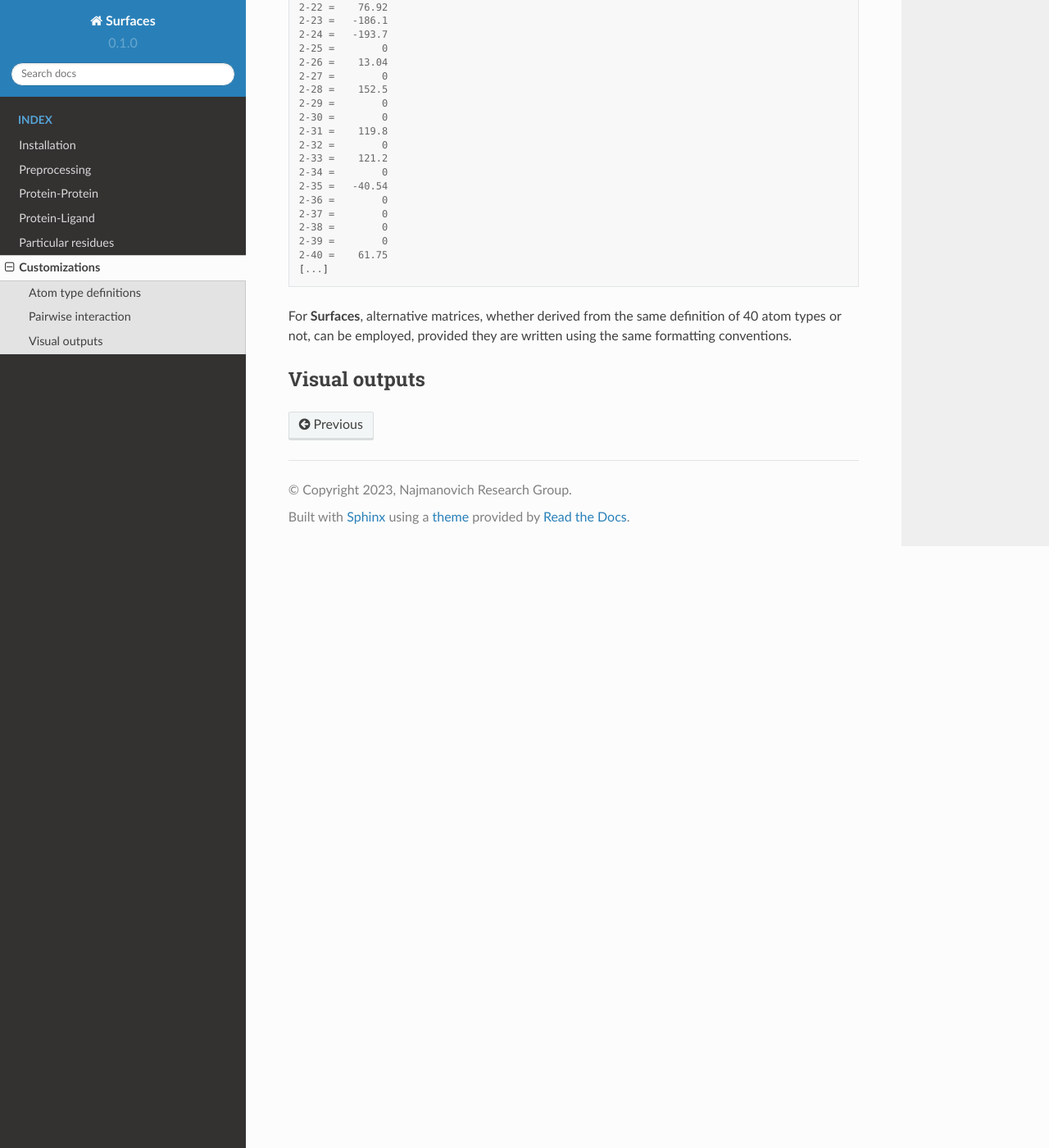
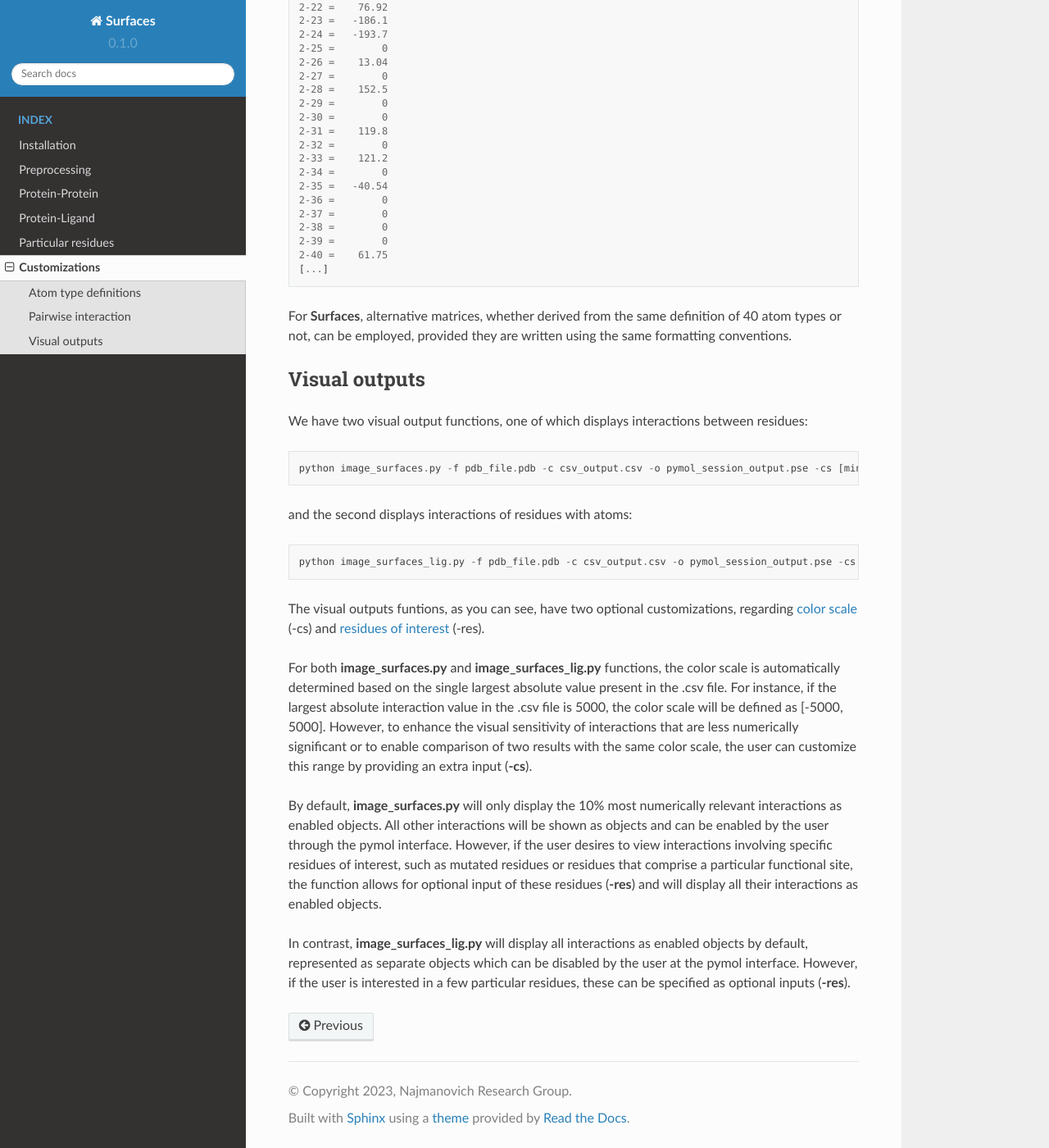
Before and after one commit to nataliateruel/Surfaces_tutorial, a Sphinx documentation site: the page built from docs/source/Customizations.rst, in a window 1280 px wide and 1400 px high, scrolled down 1966 px. Shown: the whole window at 82% size. Built offline with Sphinx 7.4.7 and the Read the Docs theme 2.0.0, drawn with Linux system fonts in a browser that asks for light colours.

Commit message:
Update Customizations.rst

```diff
--- a/docs/source/Customizations.rst
+++ b/docs/source/Customizations.rst
@@ -121,3 +121,19 @@ For **Surfaces**, alternative matrices, whether derived from the same definition
 
 Visual outputs
 ------------
+
+We have two visual output functions, one of which displays interactions between residues::
+
+      python image_surfaces.py -f pdb_file.pdb -c csv_output.csv -o pymol_session_output.pse -cs [min_value,max_value] -res res1,res2,res3
+
+and the second displays interactions of residues with atoms::
+
+      python image_surfaces_lig.py -f pdb_file.pdb -c csv_output.csv -o pymol_session_output.pse -cs [min_value,max_value] -res res1,res2,res3
+
+The visual outputs funtions, as you can see, have two optional customizations, regarding `color scale <https://surfaces-tutorial.readthedocs.io/en/latest/Protein-ligand.html#example-application>`_ (-cs) and `residues of interest <https://surfaces-tutorial.readthedocs.io/en/latest/Particular_residues.html#example-application>`_ (-res).
+
+For both **image_surfaces.py** and **image_surfaces_lig.py** functions, the color scale is automatically determined based on the single largest absolute value present in the .csv file. For instance, if the largest absolute interaction value in the .csv file is 5000, the color scale will be defined as [-5000, 5000]. However, to enhance the visual sensitivity of interactions that are less numerically significant or to enable comparison of two results with the same color scale, the user can customize this range by providing an extra input (**-cs**).
+
+By default, **image_surfaces.py** will only display the 10% most numerically relevant interactions as enabled objects. All other interactions will be shown as objects and can be enabled by the user through the pymol interface. However, if the user desires to view interactions involving specific residues of interest, such as mutated residues or residues that comprise a particular functional site, the function allows for optional input of these residues (**-res**) and will display all their interactions as enabled objects.
+
+In contrast, **image_surfaces_lig.py** will display all interactions as enabled objects by default, represented as separate objects which can be disabled by the user at the pymol interface. However, if the user is interested in a few particular residues, these can be specified as optional inputs (**-res**).
```
